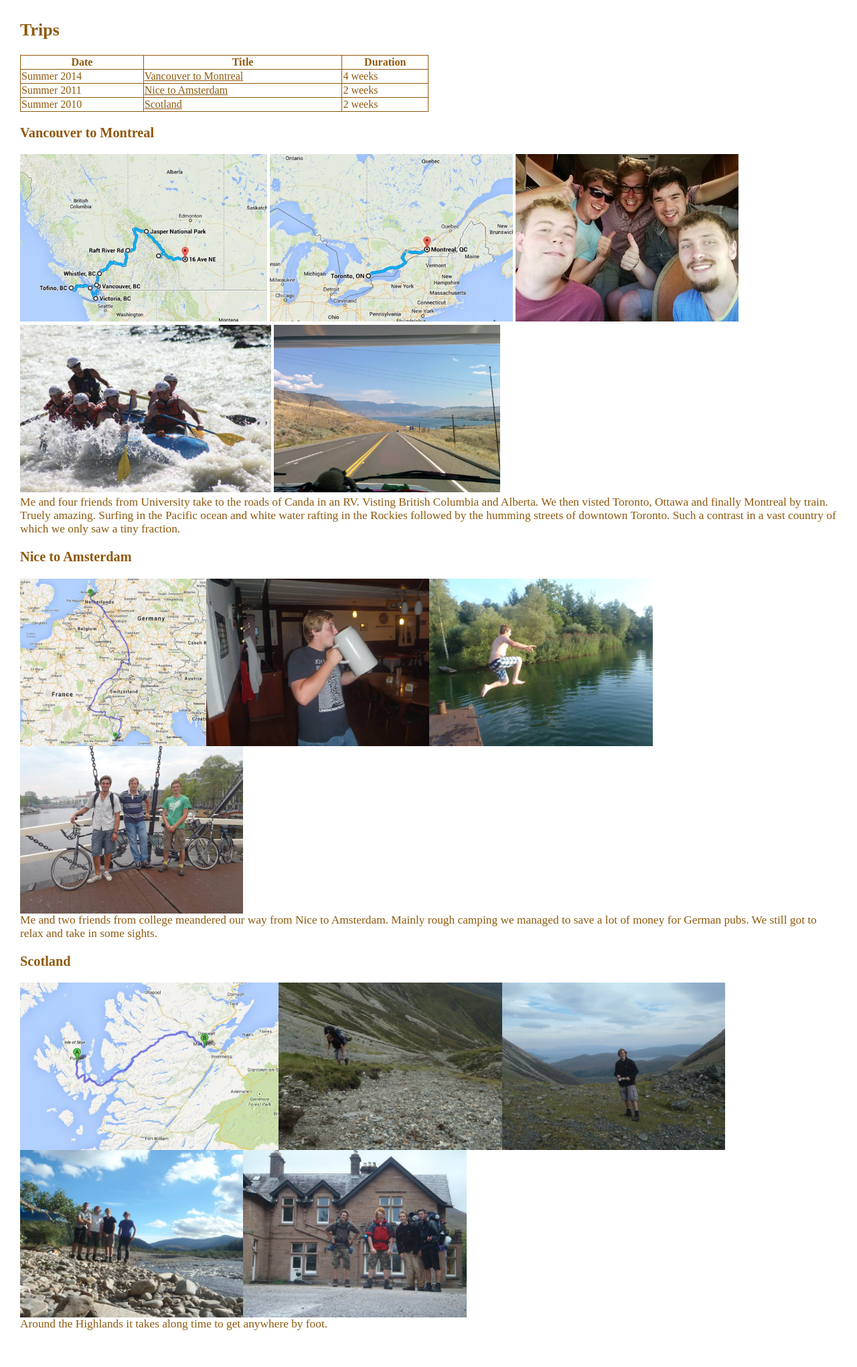
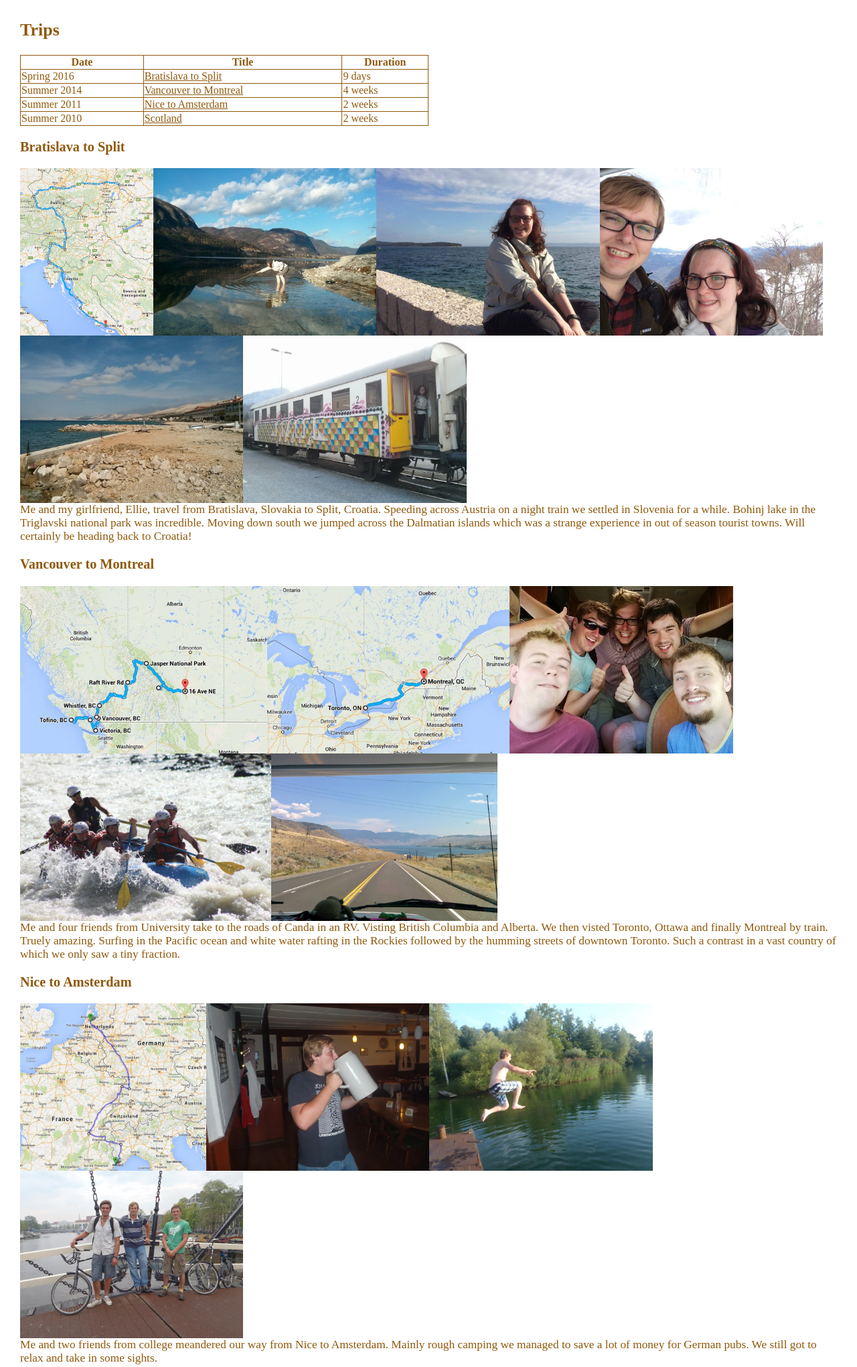
Before and after one commit to ashleyjr/website, a PHP site: page /other_interests/outdoors.php in a window 1280 px wide. Shown: the top 2041 px of the page at 67% size. Before the commit the page ends 1986 px from the top, so only its background shows below. Run offline with PHP 8.4, Linux system fonts and the light colour scheme.

Commit message:
updated outdoor section

```diff
--- a/other_interests/outdoors.php
+++ b/other_interests/outdoors.php
@@ -52,7 +52,12 @@
          <th>Title</th>
          <th>Duration</th>
 	  </tr>
-		<tr>
+      <tr>
+         <td>Spring 2016</td>
+         <td><a href="#east">Bratislava to Split</a></td>
+         <td>9 days</td>
+      </tr>
+      <tr>
          <td>Summer 2014</td>
          <td><a href="#canada">Vancouver to Montreal</a></td>
          <td>4 weeks</td>
@@ -71,16 +76,22 @@
       </table>
 
 
+		<p>
+      <a id="east"></a>
+      <h3>Bratislava to Split</h3>
+
+	  	<a><img src="east1.png" alt="East euro route"></a><a><img src="east2.jpg" alt="Drowning bee"></a><a><img src="east3.jpg" alt="Ellie on wall"></a><a><img src="east4.jpg" alt="snow"></a><a><img src="east5.jpg" alt="Coast"></a><a><img src="east6.jpg" alt="Train"></a>
+   <br>
+     Me and my girlfriend, Ellie, travel from Bratislava, Slovakia to Split, Croatia. Speeding across Austria on a night train we settled
+      in Slovenia for a while. Bohinj lake in the Triglavski national park was incredible. Moving down south we jumped across the Dalmatian islands
+      which was a strange experience in out of season tourist towns. Will certainly be heading back to Croatia!
+
 
 		<p>
       <a id="canada"></a>
       <h3>Vancouver to Montreal</h3>
 
-	  	<a><img src="Canada1.jpg" alt="Canada route 1"></a>
-		<a><img src="Canada2.jpg" alt="Canada route 2"></a>
-		<a><img src="gang.jpg" alt="Canada gang"></a>
-		<a><img src="raft.jpg" alt="Rafting"></a>
-		<a><img src="monkey.jpg" alt="Monkey on the road"></a>
+	  	<a><img src="Canada1.jpg" alt="Canada route 1"></a><a><img src="Canada2.jpg" alt="Canada route 2"></a><a><img src="gang.jpg" alt="Canada gang"></a><a><img src="raft.jpg" alt="Rafting"></a><a><img src="monkey.jpg" alt="Monkey on the road"></a>
 	<br>
 	  Me and four friends from University take to the roads of Canda in an RV. Visting British Columbia and Alberta. We then visted Toronto, Ottawa and finally Montreal by train.
 		Truely amazing. Surfing in the Pacific ocean and white water rafting in the Rockies followed by the humming streets of downtown Toronto. Such a contrast in a vast country of which we only saw a tiny fraction.
```
Also changed, not shown: other_interests/east1.png (added), other_interests/east2.jpg (added), other_interests/east3.jpg (added), other_interests/east4.jpg (added), other_interests/east5.jpg (added), other_interests/east6.jpg (added).
